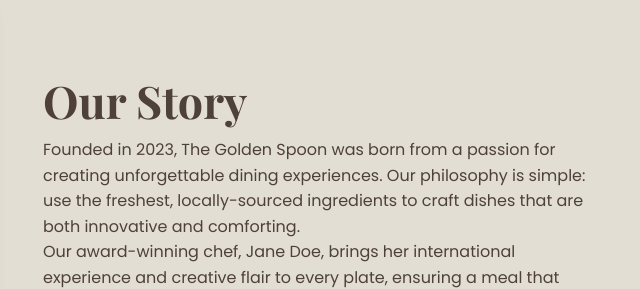
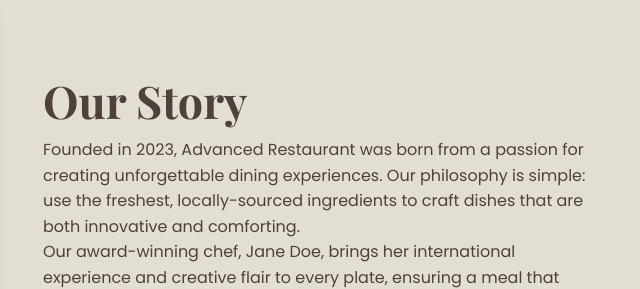
Before and after one commit to TaMiM1067/Restaurant, a plain HTML site: page index.html in a window 1280 px wide. Shown: the part 958-1247 px from the top of the page, 622-1262 px from the left. Drawn offline with nearby package versions, Linux system fonts and the light colour scheme.

Commit message:
Update index.html

```diff
--- a/index.html
+++ b/index.html
@@ -28,15 +28,15 @@
 
     <main>
         <section id="home" class="hero"><div class="hero-content"><h1 class="animate-on-scroll">Experience Culinary Excellence</h1><p class="animate-on-scroll">Fine dining with a modern twist. Fresh ingredients, exquisite flavors.</p><div class="hero-buttons animate-on-scroll"><a href="#reservation" class="btn cta-btn">Reserve Your Table</a><a href="menu.html" class="btn btn-secondary">Order Online</a></div></div></section>
-        <section id="about" class="about animate-on-scroll"><div class="container content-wrapper"><div class="about-image"><img src="fried-salmon-steak-cooked-green-600nw-2489026949.webp" alt="Chef or restaurant interior"></div><div class="about-text"><h2>Our Story</h2><p>Founded in 2023, The Golden Spoon was born from a passion for creating unforgettable dining experiences. Our philosophy is simple: use the freshest, locally-sourced ingredients to craft dishes that are both innovative and comforting.</p><p>Our award-winning chef, Jane Doe, brings her international experience and creative flair to every plate, ensuring a meal that delights the senses.</p></div></div></section>
+        <section id="about" class="about animate-on-scroll"><div class="container content-wrapper"><div class="about-image"><img src="fried-salmon-steak-cooked-green-600nw-2489026949.webp" alt="Chef or restaurant interior"></div><div class="about-text"><h2>Our Story</h2><p>Founded in 2023, Advanced Restaurant was born from a passion for creating unforgettable dining experiences. Our philosophy is simple: use the freshest, locally-sourced ingredients to craft dishes that are both innovative and comforting.</p><p>Our award-winning chef, Jane Doe, brings her international experience and creative flair to every plate, ensuring a meal that delights the senses.</p></div></div></section>
         <section id="featured-menu" class="menu animate-on-scroll"><div class="container"><h2>Featured Dishes</h2><div class="menu-grid"><div class="menu-item"><img src="2-half-kacchi-scaled.webp" alt="Ribeye Steak"><h3>Ribeye Steak</h3><p>Aged ribeye served with mashed potatoes.</p><span class="price">$35.00</span></div><div class="menu-item"><img src="air_fryer_roast_chicken_27390_16x9.jpg" alt="Bruschetta"><h3>Bruschetta</h3><p>Toasted bread with tomatoes, garlic, and basil.</p><span class="price">$12.00</span></div><div class="menu-item"><img src="Argentina-Traditional-Food-Pizza-Faina.jpg" alt="Tiramisu"><h3>Tiramisu</h3><p>Classic Italian coffee-flavored dessert.</p><span class="price">$10.00</span></div></div><div class="view-menu-btn-container"><a href="menu.html" class="btn">View Full Menu</a></div></div></section>
         <section id="gallery" class="gallery animate-on-scroll"><div class="container"><h2>Gallery</h2><div class="gallery-grid"><img src="gallery 2.jpg" alt="Food Plate"><img src="gallery 3.jpg" alt="Restaurant Ambiance"><img src="gallery 4.jpg" alt="Chef Preparing food"><img src="gallery 5.jpg" alt="Happy Customers"></div></div></section>
         <section id="testimonials" class="testimonials animate-on-scroll"><div class="container"><h2>What Our Guests Say</h2><div class="testimonial-cards"><div class="card"><p>"The best dining experience I've had in years. The food was divine and the service was impeccable!"</p><div class="rating">★★★★★</div><cite>— Sarah L.</cite></div><div class="card"><p>"A hidden gem! The ambiance is perfect for a special occasion. Highly recommended the Ribeye Steak."</p><div class="rating">★★★★★</div><cite>— Mark T.</cite></div><div class="card"><p>"From start to finish, everything was perfect. The Tiramisu is a must-try. We will be back!"</p><div class="rating">★★★★★</div><cite>— Emily R.</cite></div></div></div></section>
         <section id="reservation" class="reservation animate-on-scroll"><div class="container"><h2>Make a Reservation</h2><p class="menu-intro">Want to book a table without ordering ahead? Use the form below.</p><form id="reservation-form"><div class="form-group"><input type="text" id="name" name="name" placeholder="Your Name" required><input type="email" id="email" name="email" placeholder="Your Email" required></div><div class="form-group"><input type="tel" id="phone" name="phone" placeholder="Mobile Number" required><input type="number" id="guests" name="guests" placeholder="Number of Guests" min="1" required></div><div class="form-group"><input type="date" id="date" name="date" required><input type="time" id="time" name="time" required></div><div class="form-group"><input type="text" id="address" name="address" placeholder="Your Address (Optional)"></div><button type="submit" class="btn">Submit Reservation</button></form><div id="form-message" class="hidden"></div></div></section>
-        <section id="contact" class="contact animate-on-scroll"><div class="container content-wrapper"><div class="contact-info"><h2>Contact Us</h2><p><i class="fas fa-map-marker-alt"></i> 123 Culinary Lane, Foodie City, 12345</p><p><i class="fas fa-phone"></i> (123) 456-7890</p><p><i class="fas fa-envelope"></i> contact@thegoldenspoon.com</p></div><div class="contact-map"><iframe src="https://www.google.com/maps/embed?pb=!1m18!1m12!1m3!1d3022.217348981423!2d-73.98824268459374!3d40.75797497932693!2m3!1f0!2f0!3f0!3m2!1i1024!2i768!4f13.1!3m3!1m2!1s0x89c25855c6434227%3A0x1d32a1b3f7f2f1b!2sTimes%20Square!5e0!3m2!1sen!2sus!4v1672856645678!5m2!1sen!2sus" width="100%" height="300" style="border:0;" allowfullscreen="" loading="lazy" referrerpolicy="no-referrer-when-downgrade"></iframe></div></div></section>
+        <section id="contact" class="contact animate-on-scroll"><div class="container content-wrapper"><div class="contact-info"><h2>Contact Us</h2><p><i class="fas fa-map-marker-alt"></i> 123 Culinary Lane, Foodie City, 12345</p><p><i class="fas fa-phone"></i> (123) 456-7890</p><p><i class="fas fa-envelope"></i> contact@advancedrestaurant.com</p></div><div class="contact-map"><iframe src="https://www.google.com/maps/embed?pb=!1m18!1m12!1m3!1d3022.217348981423!2d-73.98824268459374!3d40.75797497932693!2m3!1f0!2f0!3f0!3m2!1i1024!2i768!4f13.1!3m3!1m2!1s0x89c25855c6434227%3A0x1d32a1b3f7f2f1b!2sTimes%20Square!5e0!3m2!1sen!2sus!4v1672856645678!5m2!1sen!2sus" width="100%" height="300" style="border:0;" allowfullscreen="" loading="lazy" referrerpolicy="no-referrer-when-downgrade"></iframe></div></div></section>
     </main>
 
-    <footer><div class="container"><div class="footer-content"><div class="footer-about"><h3>The Golden Spoon</h3><p>Your destination for an unforgettable culinary journey.</p></div><div class="footer-links"><h3>Quick Links</h3><ul><li><a href="#home">Home</a></li><li><a href="#about">About</a></li><li><a href="menu.html">Menu</a></li><li><a href="#contact">Contact</a></li></ul></div><div class="footer-contact"><h3>Opening Hours</h3><p>Mon - Fri: 5pm - 11pm</p><p>Sat - Sun: 12pm - 11pm</p><div class="social-links"><a href="#"><i class="fab fa-facebook-f"></i></a><a href="#"><i class="fab fa-instagram"></i></a><a href="#"><i class="fab fa-twitter"></i></a></div></div></div><p class="footer-credit">© 2024 The Golden Spoon. All Rights Reserved.</p></div></footer>
+    <footer><div class="container"><div class="footer-content"><div class="footer-about"><h3>Advanced Restaurant</h3><p>Your destination for an unforgettable culinary journey.</p></div><div class="footer-links"><h3>Quick Links</h3><ul><li><a href="#home">Home</a></li><li><a href="#about">About</a></li><li><a href="menu.html">Menu</a></li><li><a href="#contact">Contact</a></li></ul></div><div class="footer-contact"><h3>Opening Hours</h3><p>Mon - Fri: 5pm - 11pm</p><p>Sat - Sun: 12pm - 11pm</p><div class="social-links"><a href="#"><i class="fab fa-facebook-f"></i></a><a href="#"><i class="fab fa-instagram"></i></a><a href="#"><i class="fab fa-twitter"></i></a></div></div></div><p class="footer-credit">© 2024 The Golden Spoon. All Rights Reserved.</p></div></footer>
 
     <script src="script.js"></script>
 </body>
```
